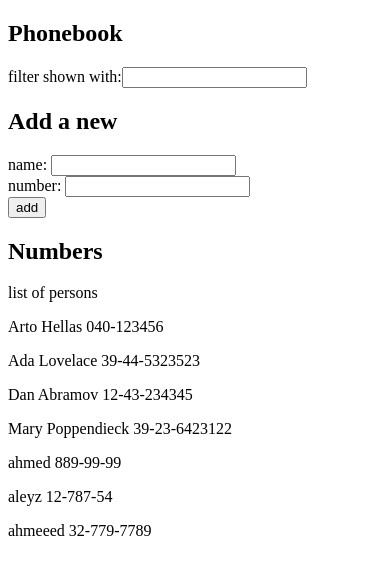
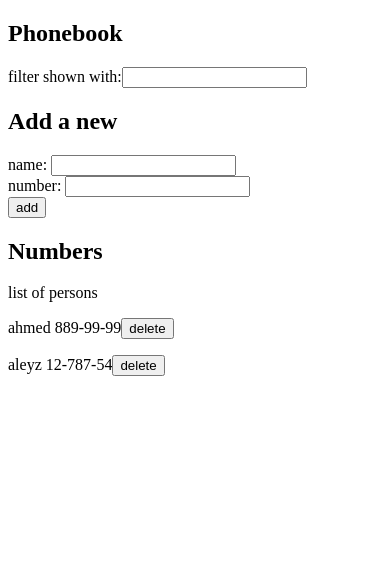
Before and after one commit to Hamze94/fullstackopen.com, a React (Vite) app in the folder part2/The Phonebook/: page / in a window 390 px wide. Shown: the top 574 px of the page. Built offline with nearby package versions, Linux system fonts and the light colour scheme; data requests are answered from the project's data file.

Commit message:
2.14: The Phonebook step 9

```diff
--- a/part2/The Phonebook/db.json
+++ b/part2/The Phonebook/db.json
@@ -1,25 +1,5 @@
 {
   "persons": [
-    {
-      "name": "Arto Hellas",
-      "number": "040-123456",
-      "id": "1"
-    },
-    {
-      "name": "Ada Lovelace",
-      "number": "39-44-5323523",
-      "id": "2"
-    },
-    {
-      "name": "Dan Abramov",
-      "number": "12-43-234345",
-      "id": "3"
-    },
-    {
-      "name": "Mary Poppendieck",
-      "number": "39-23-6423122",
-      "id": "4"
-    },
     {
       "id": "8fb9",
       "name": "ahmed",
@@ -29,11 +9,6 @@
       "id": "be1b",
       "name": "aleyz",
       "number": "12-787-54"
-    },
-    {
-      "id": "15c9",
-      "name": "ahmeeed ",
-      "number": "32-779-7789"
     }
   ]
 }
--- a/part2/The Phonebook/src/App.jsx
+++ b/part2/The Phonebook/src/App.jsx
@@ -25,7 +25,7 @@ const App = () => {
       <PersonForm persons={persons} setPersons={setPersons} />
       <h2>Numbers</h2>
       list of persons
-      <Persons persons={filteredPersons} />
+      <Persons persons={filteredPersons} setPersons={setPersons} />
     </div>
   )
 }
--- a/part2/The Phonebook/src/components/Persons.jsx
+++ b/part2/The Phonebook/src/components/Persons.jsx
@@ -1,10 +1,23 @@
+import axios from 'axios'
 import React from 'react'
-
-const Persons = ({ persons }) => {
+import contactService from '../services/contact'
+const Persons = ({ persons, setPersons }) => {
+    const handleDelete = (person) => {
+        console.log('Delete id', person.id)
+        if (window.confirm(`delete  ${person.name} ?`)) {
+            contactService.remove(person.id).then(() => {
+                console.log(`Deleted contact with id ${person.id}`)
+                setPersons(persons.filter(p => p.id !== person.id))
+            })
+        }
+    }
     return (
         <div>
-            {persons.map((person, index) =>
-                <p key={index}>{person.name} {person.number}</p>
+            {persons.map((person) =>
+                <p key={person.id}>
+                    {person.name} {person.number}
+                    <button onClick={() => handleDelete(person)}>delete</button>
+                </p>
             )}
         </div>
     )
```
